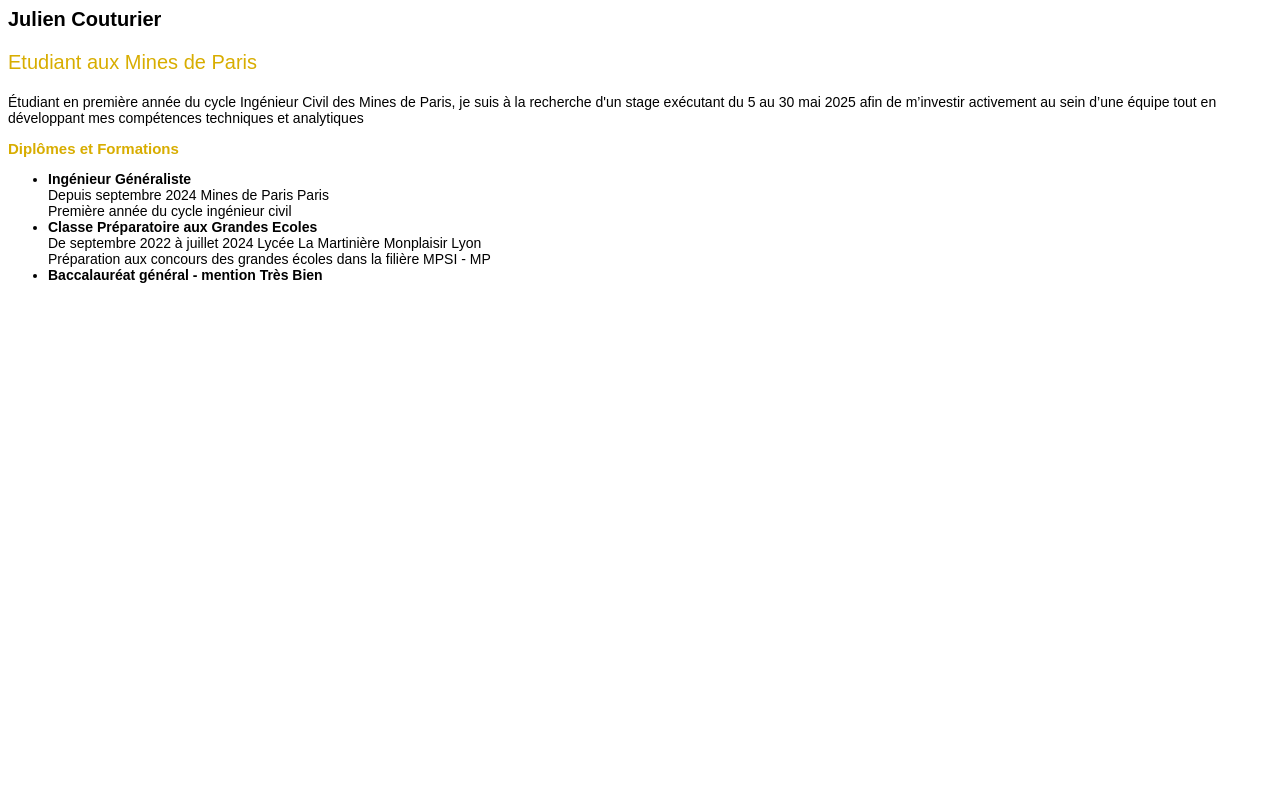
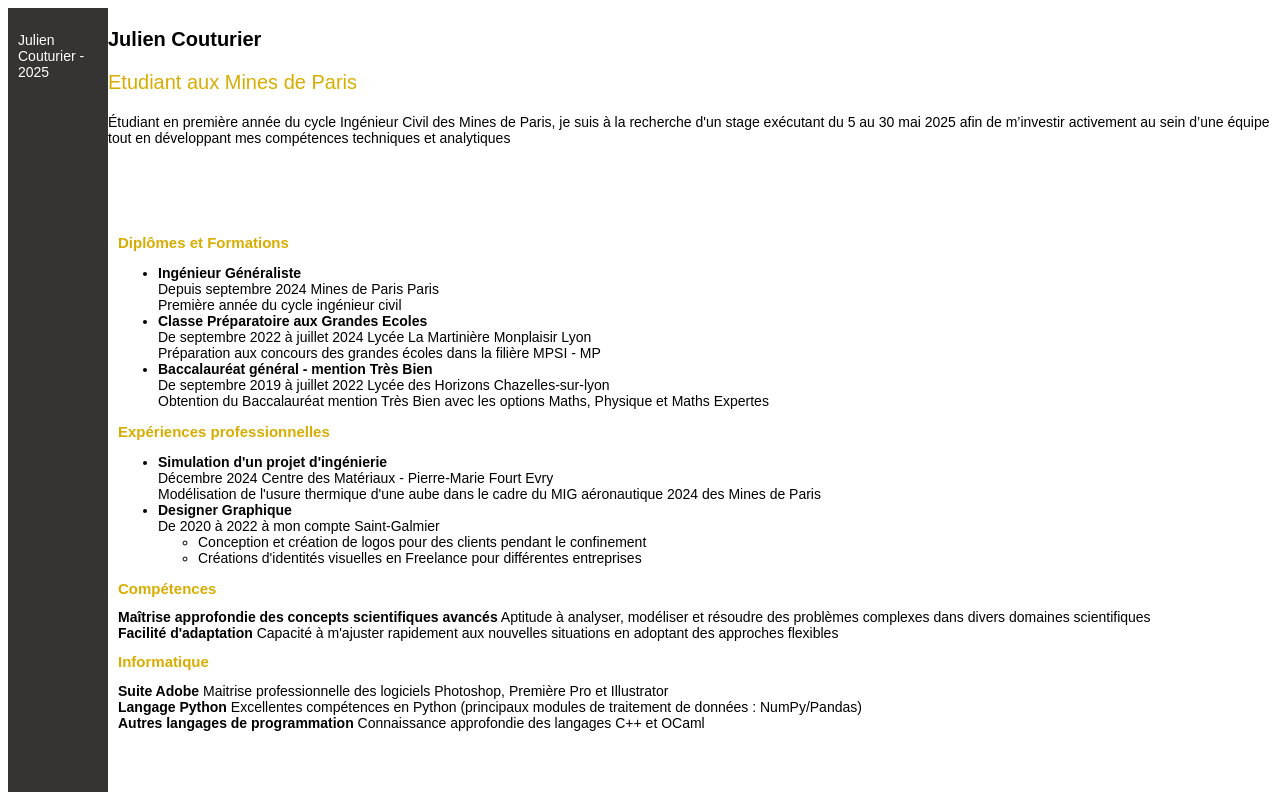
Before and after one commit to JulienCtrr/web-homework, a plain HTML site: page cv/cv.html in a window 1280 px wide. Drawn offline with Linux system fonts and the light colour scheme.

Commit message:
utilisation de grid

```diff
--- a/cv/cv.css
+++ b/cv/cv.css
@@ -5,3 +5,26 @@ body {
 #pres{color:#d8ad00; font-size:20;}
 #nom{font-size:20;}
 .titres{color:#d8ad00; font-size:15;}
+
+body {
+  display: grid;
+  grid-template-columns:
+    100px 1fr;
+  grid-template-areas:
+  "gauche head"
+  "gauche m1";
+}
+#tete{
+  grid-area: head;
+}
+#cases {
+    grid-area: m1;
+    padding: 10px;
+}
+
+#barre{
+  grid-area: gauche;
+  background-color: #363432;
+  color: white;
+  padding: 10px;
+}
--- a/cv/cv.html
+++ b/cv/cv.html
@@ -3,14 +3,14 @@
         <title>CV Julien Couturier</title>
         <link rel="stylesheet" href="cv.css">
     </head>
-    <body>
+    <body><div id="tete">
         <p id="nom"><b>Julien Couturier</b></p>
         <p id="pres">Etudiant aux Mines de Paris</p>
         <p id="suce">Étudiant en première année du cycle Ingénieur Civil des Mines de Paris, je suis à
             la recherche d'un stage exécutant du 5 au 30 mai 2025 afin de m’investir
             activement au sein d’une équipe tout en développant mes compétences
-            techniques et analytiques</p>
-   <div id="dipetform">
+            techniques et analytiques</p></div>
+            <div id="cases"><div id="dipetform">
                 <h2 class="titres">Diplômes et Formations</h2>
                     <ul>
                 <li class="soustitre"><b>Ingénieur Généraliste</b><br>
@@ -21,8 +21,49 @@
                     Préparation aux concours des grandes écoles dans la filière MPSI - MP
                     </span></li>
                 <li class="soustitre"><b>Baccalauréat général - mention Très Bien</b><br>
-
-    </ul>
-
+                    <span class= "corps">De septembre 2019 à juillet 2022 Lycée des Horizons Chazelles-sur-lyon <br>
+                        Obtention du Baccalauréat mention Très Bien avec les options Maths,
+        Physique et Maths Expertes
+                        </span></li>
+            </ul> </div>
+            <div id="exp">
+                <h2 class="titres">Expériences professionnelles</h2>
+                    <ul>
+                <li class="soustitre"><b>Simulation d'un projet d'ingénierie</b><br>
+                <span class= "corps">Décembre 2024 Centre des Matériaux - Pierre-Marie Fourt Evry <br>
+                    Modélisation de l'usure thermique d'une aube dans le cadre du MIG
+                    aéronautique 2024 des Mines de Paris</span></li>
+                <li class="soustitre"><b>Designer Graphique</b><br>
+                <span class= "corps">De 2020 à 2022 à mon compte Saint-Galmier<br>
+                    <ul><li>Conception et création de logos pour des clients pendant le confinement</li>
+                    <li>Créations d'identités visuelles en Freelance pour différentes entreprises</li></ul>
+                    </span></li>
+            </ul> </div>
+            <div id="comp">
+                <h2 class="titres">Compétences</h2>
+                <span class="soustitre"><b>Maîtrise approfondie des concepts scientifiques avancés</b>
+                    <span class= "corps">Aptitude à
+                        analyser, modéliser et résoudre des problèmes complexes dans divers
+                        domaines scientifiques</span></span><br>
+                        <span class="soustitre"><b>Facilité d'adaptation</b>
+                            <span class= "corps">Capacité à m'ajuster rapidement aux nouvelles
+                                situations en adoptant des approches flexibles</span></span>
+            </ul> </div>
+            <div id="info">
+                <h2 class="titres">Informatique</h2>
+                <span class="soustitre"><b>Suite Adobe</b>
+                    <span class= "corps">Maitrise professionnelle des logiciels Photoshop, Première Pro et
+                        Illustrator</span></span><br>
+                        <span class="soustitre"><b>Langage Python</b>
+                            <span class= "corps"> Excellentes compétences en Python (principaux modules de
+                                traitement de données : NumPy/Pandas)</span></span><br>
+                                <span class="soustitre"><b>Autres langages de programmation</b>
+                                    <span class= "corps"> Connaissance approfondie des langages
+                                        C++ et OCaml</span></span>
+            </ul> </div>
+        </div>
+    <div id="barre">
+        <p>Julien Couturier - 2025</p>
+    </div>
     </body>
 </html>
```
Lines whose indentation alone changed are shown as unchanged.
